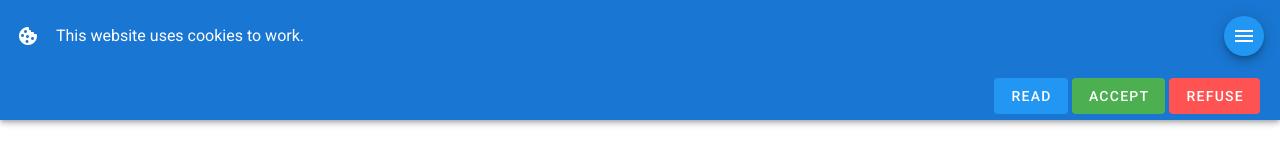
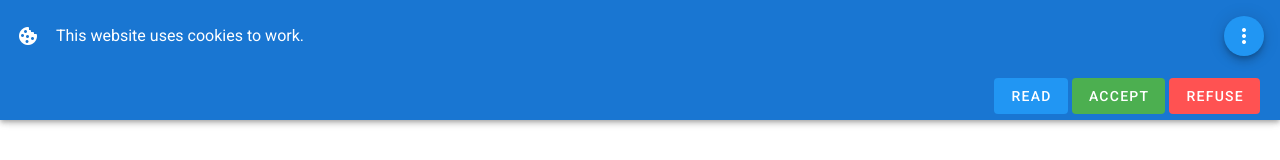
Before and after one commit to amilochau/cv, a Vue app: page /en/ in a window 1280 px wide. Shown: the top 160 px of the page. Built offline with nearby package versions, Linux system fonts and the light colour scheme.

Commit message:
Change navigation menu icon

```diff
--- a/src/components/resume/menu/Navigation.vue
+++ b/src/components/resume/menu/Navigation.vue
@@ -12,7 +12,7 @@
         color="info"
         fab
         small>
-        <v-icon>{{ fab ? 'mdi-close' : 'mdi-menu' }}</v-icon>
+        <v-icon>{{ fab ? 'mdi-close' : 'mdi-dots-vertical' }}</v-icon>
       </v-btn>
     </template>
     <v-btn
```
